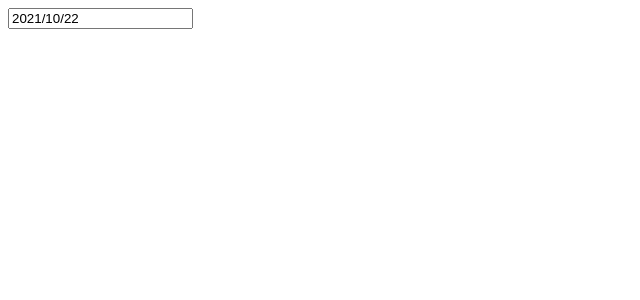
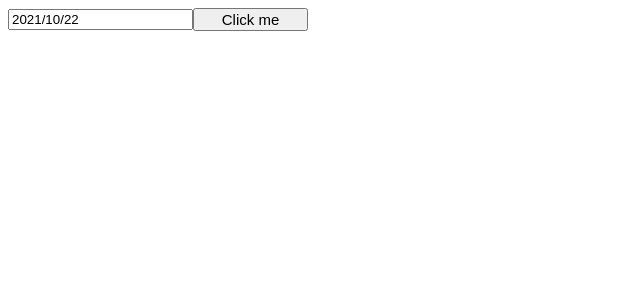
Before and after one commit to dmarczydlo/company-payroll, a React (Create React App) app: page / in a window 1280 px wide. Shown: the top 300 px of the page, without its empty margins (0-640 px from the left). Built offline with nearby package versions, Linux system fonts and the light colour scheme.

Commit message:
Add button component

```diff
--- /dev/null
+++ b/src/component/Button/Button.styles.ts
@@ -0,0 +1,7 @@
+import styled from 'styled-components';
+import { flexFn, pxToRem } from 'utils/styleUtils';
+
+export const ButtonStyled = styled.button`
+  font-size: ${pxToRem(15)};
+  width: 100%;
+`;
--- /dev/null
+++ b/src/component/Button/Button.tsx
@@ -0,0 +1,12 @@
+import React from 'react';
+import { ButtonStyled } from './Button.styles';
+
+interface IButtonProperty {
+  title: string;
+}
+
+const Button = ({ title }: IButtonProperty) => (
+  <ButtonStyled>{title}</ButtonStyled>
+);
+
+export default Button;
--- /dev/null
+++ b/src/component/Button/index.ts
@@ -0,0 +1 @@
+export { default as Button } from 'component/Button/Button';
--- /dev/null
+++ b/src/page/Home/Home.styled.ts
@@ -0,0 +1,7 @@
+import styled from 'styled-components';
+import { flexFn, pxToRem } from 'utils/styleUtils';
+
+export const WrapperStyled = styled.div`
+  ${flexFn('flex-start', 'center')}
+  width: ${pxToRem(300)};
+`;
--- a/src/page/Home/Home.tsx
+++ b/src/page/Home/Home.tsx
@@ -1,13 +1,15 @@
+import { Button } from 'component/Button';
 import { DateInput } from 'component/DateInput';
 import React from 'react';
 import { ThemeProvider } from 'styled-components';
 import { defaultTheme } from 'theme';
-function Home() {
-  return (
-    <ThemeProvider theme={defaultTheme}>
-      <DateInput />
-    </ThemeProvider>
-  );
-}
+import { WrapperStyled } from 'page/Home/Home.styled';
+const Home = () => (
+  <ThemeProvider theme={defaultTheme}>
+    <WrapperStyled>
+      <DateInput /> <Button title='Click me' />{' '}
+    </WrapperStyled>
+  </ThemeProvider>
+);
 
 export default Home;
--- /dev/null
+++ b/src/utils/styleUtils.ts
@@ -0,0 +1,45 @@
+import { css, FlattenSimpleInterpolation } from 'styled-components';
+
+type JustifyContentType =
+  | 'flex-start'
+  | 'flex-end'
+  | 'center'
+  | 'space-between'
+  | 'space-around'
+  | 'space-evenly';
+
+type AlignItemsType = 'center' | 'start' | 'end' | 'stretch';
+
+type FlexDirectionType = 'row' | 'column';
+
+export const flexFn = (
+  justifyContent: JustifyContentType = 'center',
+  alignItems: AlignItemsType = 'center',
+  flexDirection: FlexDirectionType = 'row'
+): FlattenSimpleInterpolation => {
+  return css`
+    display: flex;
+    justify-content: ${justifyContent};
+    align-items: ${alignItems};
+    flex-direction: ${flexDirection};
+  `;
+};
+
+const trimEnd = (str: string): string => str.replace(/\s+$/, '');
+
+export const pxToRem = (px: string | string[] | number | number[]): string => {
+  let parsedPx = px as string[];
+  if (!Array.isArray(px)) {
+    parsedPx = [px as string];
+  }
+  let remResult = '';
+  parsedPx.forEach((pxItem) => {
+    if (pxItem === 'auto') {
+      remResult += 'auto ';
+      return;
+    }
+    const rem = parseFloat(pxItem) / 16;
+    remResult += `${rem.toFixed(4)}rem `;
+  });
+  return trimEnd(remResult);
+};
```
